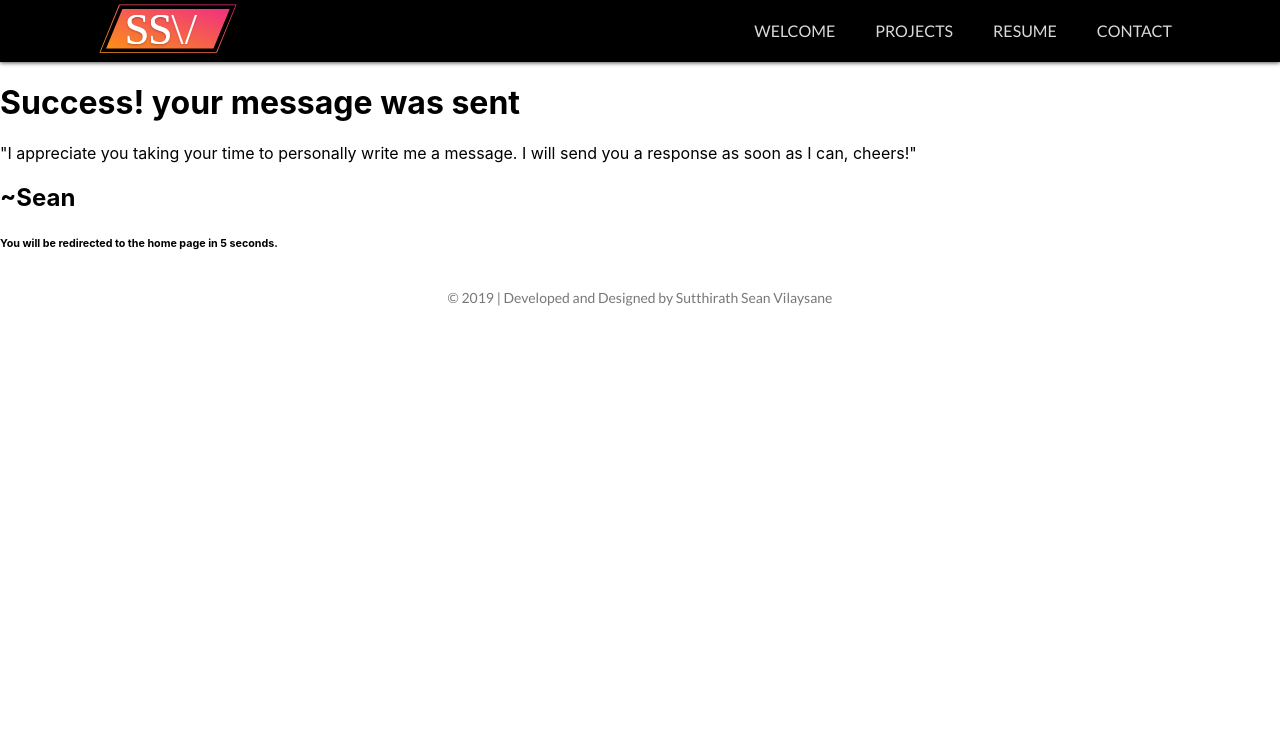
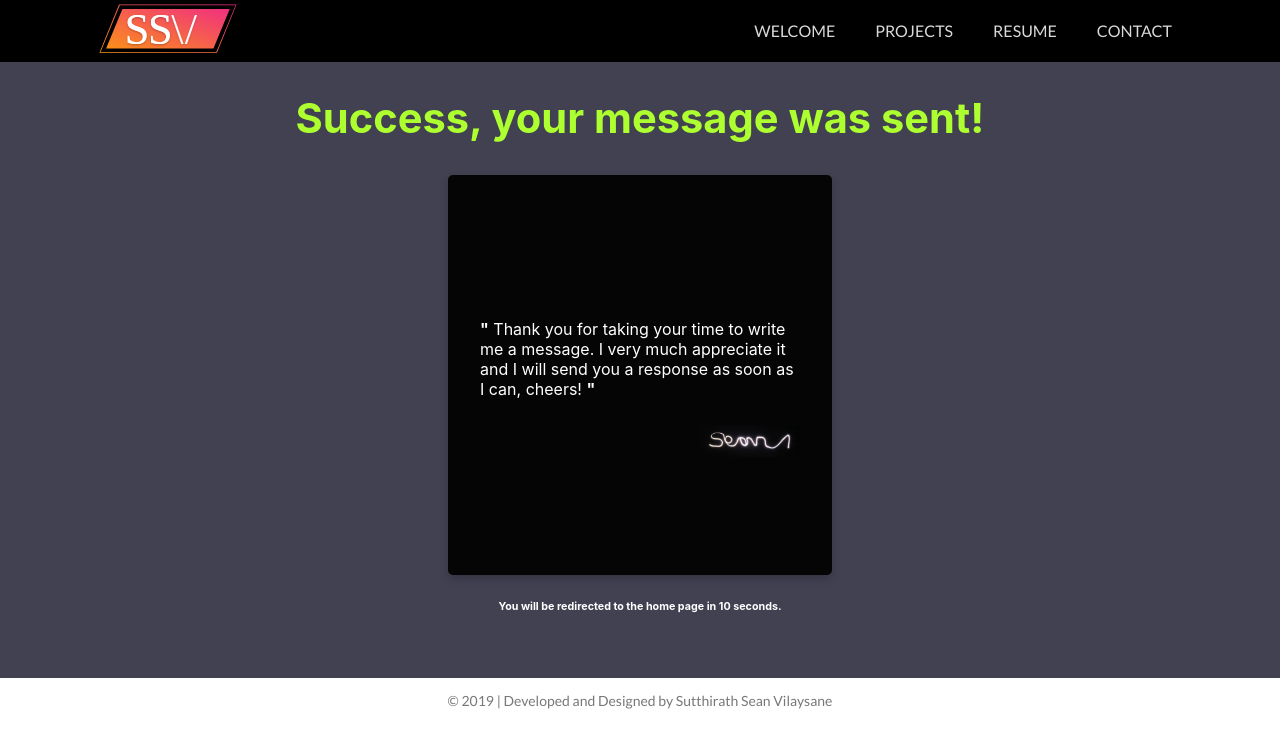
Before and after one commit to sutthirath/react-portfolio, a React (Create React App) app: page /success in a window 1280 px wide. Shown: the top 748 px of the page. Built offline with nearby package versions, Linux system fonts and the light colour scheme.

Commit message:
Added styling to /success

```diff
--- a/src/pages/success.jsx
+++ b/src/pages/success.jsx
@@ -1,5 +1,6 @@
 import React from "react";
 import { Redirect } from "react-router";
+import sig from "../images/sean_flash.jpg";
 
 class Success extends React.Component {
   constructor(props) {
@@ -11,7 +12,7 @@ class Success extends React.Component {
   }
 
   componentDidMount() {
-    this.countdown = setInterval(() => this.tick(), 1000);
+    // this.countdown = setInterval(() => this.tick(), 1000);
   }
 
   componentDidUpdate() {
@@ -36,6 +37,39 @@ class Success extends React.Component {
     });
   }
 
+  /*--- CSS Start ---*/
+
+  flex = {
+    display: "flex",
+    flexDirection: "column",
+    alignItems: "center",
+    alignContent: "center",
+    backgroundColor: "rgb(66, 65, 82)"
+  };
+
+  banner = {
+    padding: "2vh"
+  };
+
+  card = {
+    display: "flex",
+    alignItems: "center",
+    justifyContent: "center",
+    width: "30vw",
+    height: "50vh",
+    boxShadow: "0 4px 8px 0 rgba(0,0,0,0.2)",
+    transition: "0.3s",
+    borderRadius: "5px",
+    backgroundColor: "rgb(5, 5, 5)"
+  };
+
+  msg = {
+    maxWidth: "25vw",
+    backgroundColor: "rgb(5, 5, 5)"
+  };
+
+  /*--- CSS End ---*/
+
   render() {
     const { redirect } = this.state;
 
@@ -43,17 +77,34 @@ class Success extends React.Component {
       return <Redirect to="/" />;
     }
     return (
-      <div className="Success">
-        <h1 className="success-banner">Success! your message was sent</h1>
-        <div className="success-msg">
-          <p>
-            "I appreciate you taking your time to personally write me a message.
-            I will send you a response as soon as I can, cheers!"
-          </p>
-          <h2>~Sean</h2>
+      <div className="Success" style={this.flex}>
+        <div className="success-banner" style={this.banner}>
+          <h1
+            style={{
+              color: "greenyellow",
+              transition: "all 1s ease-in-out",
+              transform: "scale(1.3)"
+            }}
+          >
+            Success, your message was sent!
+          </h1>
+        </div>
+        <div className="success-msg" style={this.card}>
+          <div style={this.msg}>
+            <p style={{ color: "white", padding: "10px 0" }}>
+              <strong>"</strong> Thank you for taking your time to write me a
+              message. I very much appreciate it and I will send you a response
+              as soon as I can, cheers! <strong>"</strong>
+            </p>
+            <img
+              src={sig}
+              alt="signature"
+              style={{ maxWidth: "100px", float: "right" }}
+            />
+          </div>
         </div>
         <div className="countdown">
-          <h6>
+          <h6 style={{ color: "white", paddingBottom: "5vh" }}>
             You will be redirected to the home page in {this.state.count}{" "}
             seconds.
           </h6>
```
